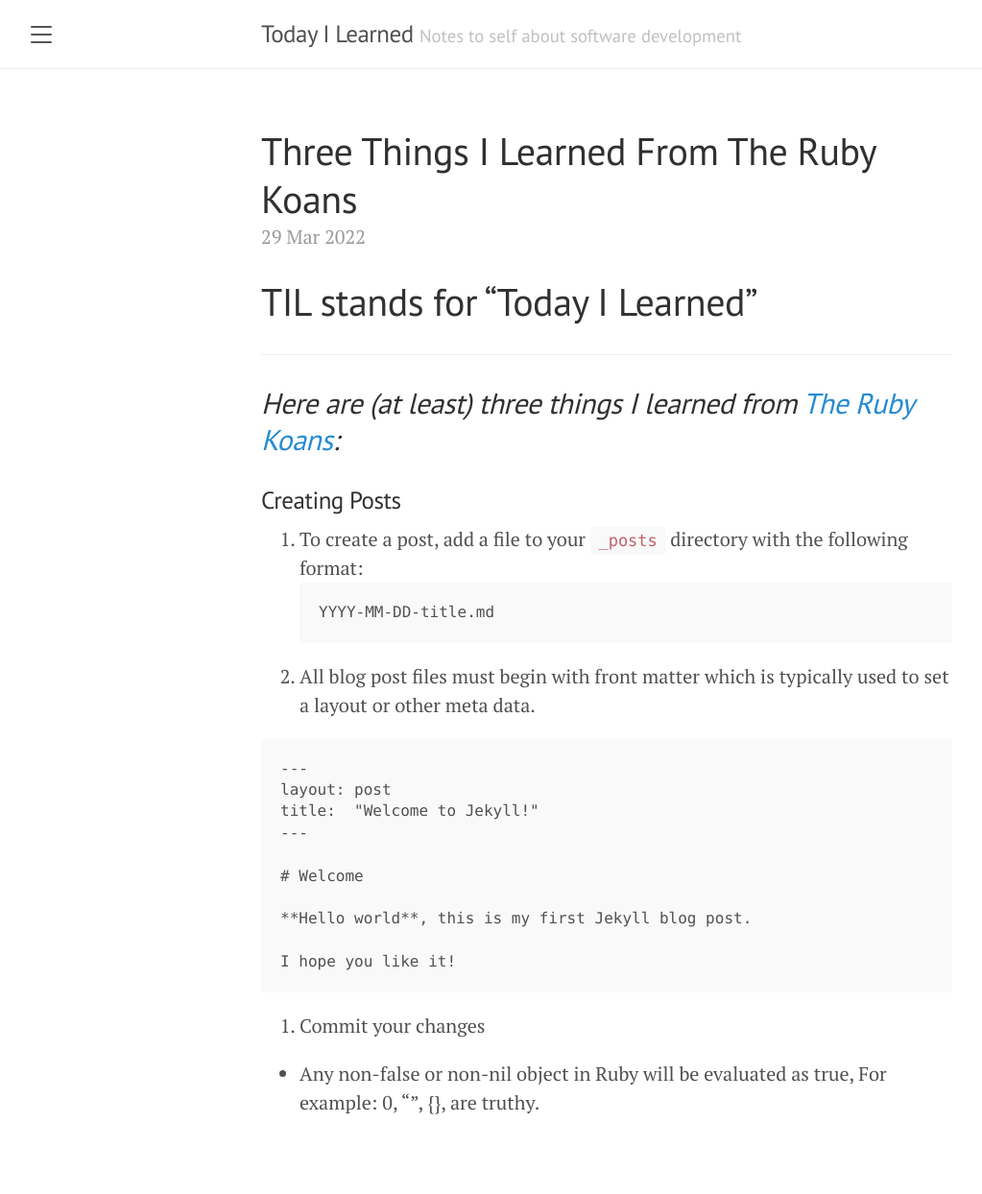
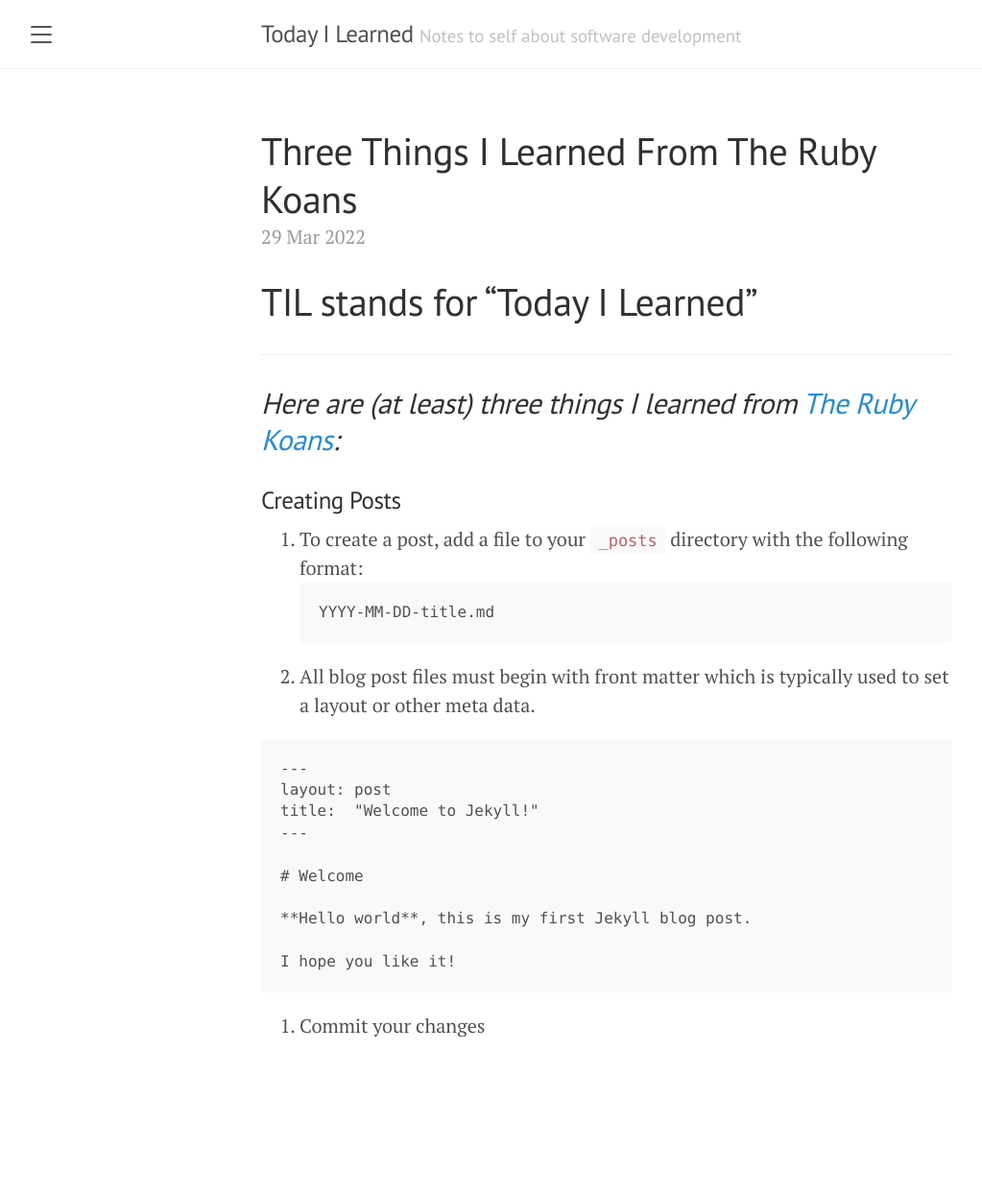
Before and after one commit to KevinDelaFuente/til, a Jekyll site: the page built from _posts/2022-03-29-three-things-i-learned-from-the-ruby-koans.md, in a window 1280 px wide. Shown: the whole page at 96% size, without its empty margins (8-1031 px from the left). Built offline with Jekyll 4.4.1, drawn with Linux system fonts in a browser that asks for light colours; our own code applies the rules of GitHub Pages for plain Markdown files; after the commit the page ends 1164 px from its top, so only the background shows below that.

Commit message:
Update 2022-03-29-three-things-i-learned-from-the-ruby-koans.md

````diff
--- a/_posts/2022-03-29-three-things-i-learned-from-the-ruby-koans.md
+++ b/_posts/2022-03-29-three-things-i-learned-from-the-ruby-koans.md
@@ -22,7 +22,3 @@ title:  "Welcome to Jekyll!"
 I hope you like it!
 ```
 3. Commit your changes
-
-
-
-- Any non-false or non-nil object in Ruby will be evaluated as true, For example: 0, "", {}, are truthy.
````
